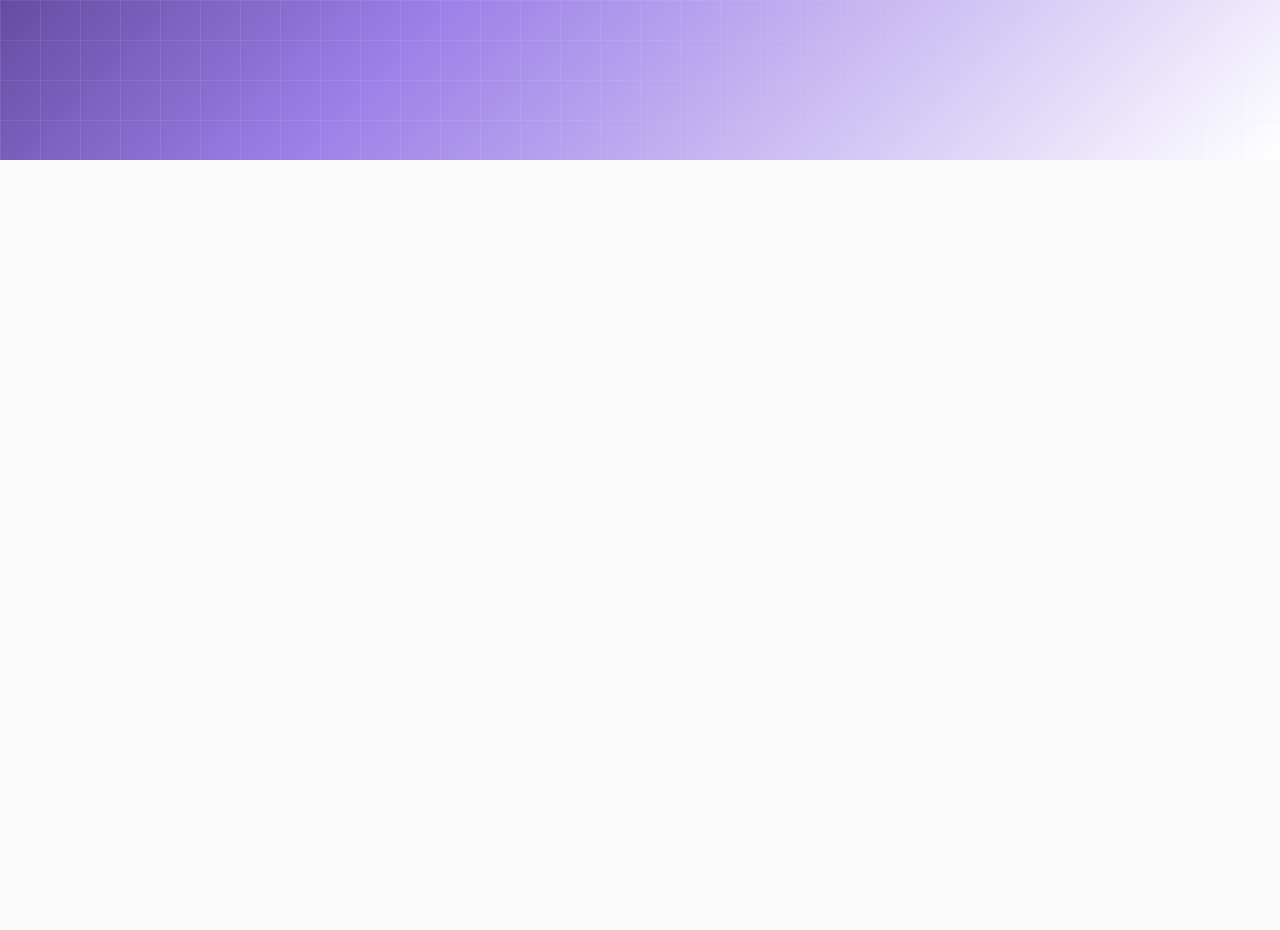
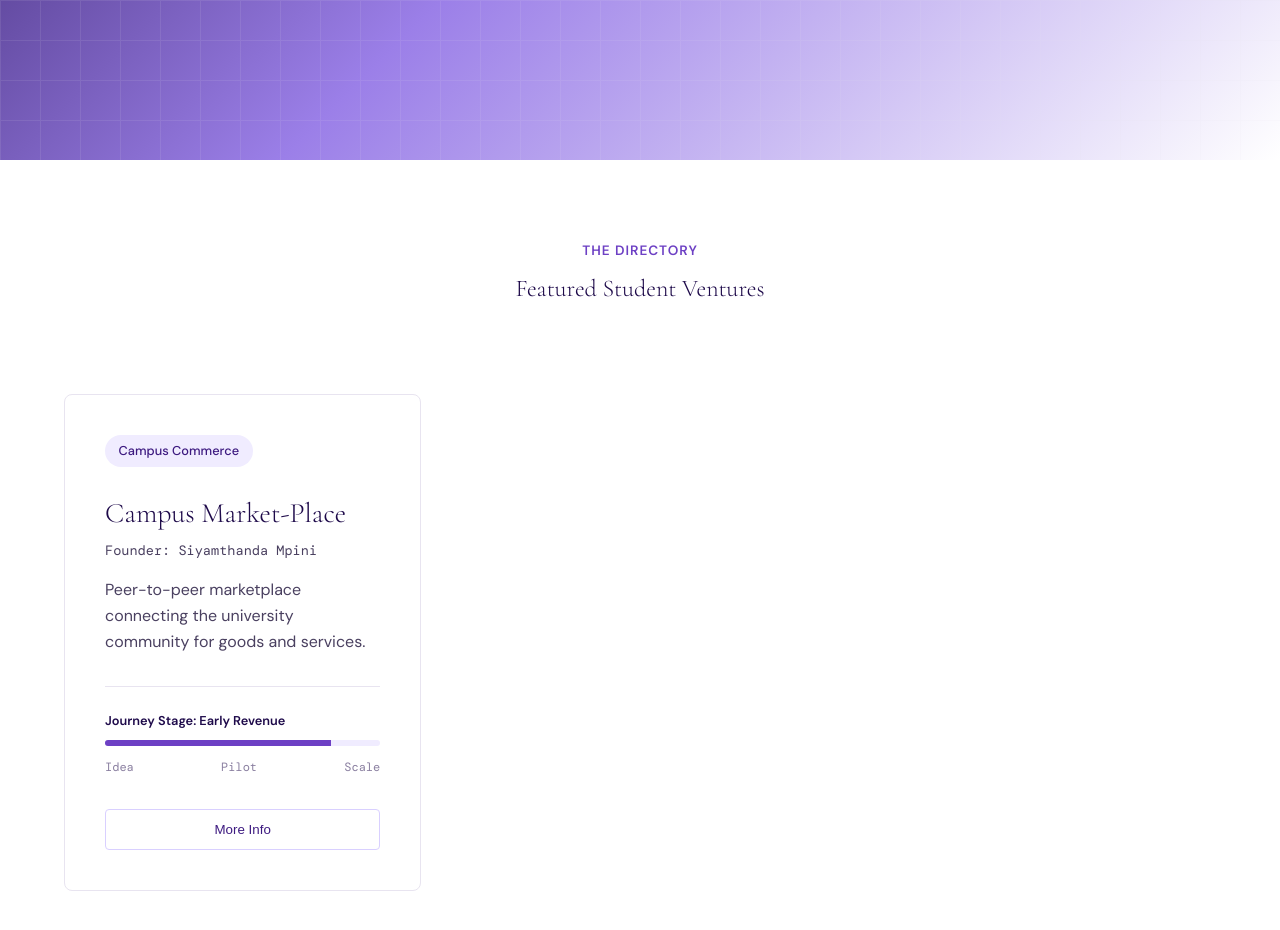
Before and after one commit to CtrlAltDefeat18/rhodes-ventures, a website: page index.html in a window 1280 px wide. Shown: the part 560-1490 px from the top of the page. Before the commit the page ends 800 px from the top, so only its background shows below. Drawn offline with nearby package versions, Linux system fonts and the light colour scheme.

Commit message:
Implement featured ventures section with modal
Added section for featured student ventures with a grid layout and venture cards, including a modal for more information.

```diff
--- a/index.html
+++ b/index.html
@@ -152,6 +152,29 @@
         .btn-primary:hover {
             background-color: var(--purple-900);
         }
+        /* Section Formatting */
+        section { padding: 5rem 5%; background: var(--white); }
+        .section-header { text-align: center; margin-bottom: 3.5rem; }
+        .kicker { color: var(--purple-600); font-weight: 600; text-transform: uppercase; font-size: 0.85rem; letter-spacing: 1px; display: block; margin-bottom: 0.5rem;}
+
+        /* Directory Grid & Cards */
+        .grid { display: grid; grid-template-columns: repeat(auto-fill, minmax(320px, 1fr)); gap: 2.5rem; max-width: 1200px; margin: 0 auto; }
+        .venture-card { border: 1px solid var(--rule); border-radius: 8px; padding: 2.5rem; transition: transform 0.3s ease, box-shadow 0.3s ease, border-color 0.3s ease; background: var(--white); display: flex; flex-direction: column; }
+        .venture-card:hover { transform: translateY(-4px); box-shadow: 0 12px 32px rgba(30, 10, 74, 0.08); border-color: var(--purple-200); }
+        .badge { display: inline-block; padding: 0.35rem 0.85rem; background: var(--purple-100); color: var(--purple-800); border-radius: 50px; font-size: 0.8rem; font-weight: 500; margin-bottom: 1.5rem; align-self: flex-start; }
+        .venture-card h3 { font-size: 1.75rem; margin-bottom: 0.25rem; }
+
+        /* Journey Tracker */
+        .journey-container { margin: 2rem 0; padding-top: 1.5rem; border-top: 1px solid var(--rule); flex-grow: 1; }
+        .journey-track { height: 6px; background: var(--purple-100); border-radius: 3px; position: relative; overflow: hidden; margin-bottom: 0.75rem; }
+        .journey-fill { height: 100%; background: var(--purple-600); width: 0%; transition: width 1.5s cubic-bezier(0.22, 1, 0.36, 1); }
+        .journey-labels { display: flex; justify-content: space-between; font-size: 0.75rem; color: var(--text-soft); font-family: 'DM Mono', monospace; }
+
+        /* Modal Foundation */
+        .modal { display: none; position: fixed; top: 0; left: 0; width: 100%; height: 100%; background: rgba(26, 16, 37, 0.85); z-index: 100; overflow-y: auto; padding: 2rem 5%; backdrop-filter: blur(4px); }
+        .modal-content { background: var(--white); max-width: 1000px; margin: 2rem auto; border-radius: 12px; padding: 4rem; position: relative; opacity: 0; transform: translateY(20px); }
+        .close-modal { position: absolute; top: 1.5rem; right: 2rem; background: none; border: none; font-size: 2rem; cursor: pointer; color: var(--text-soft); transition: color 0.2s; }
+        .close-modal:hover { color: var(--purple-900); }
     </style>
 </head>
 <body>
@@ -175,6 +198,46 @@
             </div>
         </div>
     </header>
+    <section id="ventures">
+        <div class="section-header gsap-reveal">
+            <span class="kicker">The Directory</span>
+            <h2>Featured Student Ventures</h2>
+        </div>
+        <div class="grid">
+
+            <!-- Venture Card: Campus Market-Place -->
+            <div class="venture-card gsap-reveal">
+                <span class="badge">Campus Commerce</span>
+                <h3>Campus Market-Place</h3>
+                <p class="data-text" style="font-size: 0.85rem; color: var(--text-mid); margin-bottom: 1rem;">Founder: Siyamthanda Mpini</p>
+                <p style="color: var(--text-mid);">Peer-to-peer marketplace connecting the university community for goods and services.</p>
+
+                <div class="journey-container">
+                    <p style="font-size: 0.8rem; font-weight: 600; margin-bottom: 0.5rem; color: var(--purple-900);">Journey Stage: Early Revenue</p>
+                    <div class="journey-track"><div class="journey-fill" data-progress="82%"></div></div>
+                    <div class="journey-labels">
+                        <span>Idea</span><span>Pilot</span><span>Scale</span>
+                    </div>
+                </div>
+
+                <button class="btn-primary" style="width: 100%; background: transparent; color: var(--purple-800); border-color: var(--purple-200);" onclick="openModal('campus-marketplace')">More Info</button>
+            </div>
+
+        </div>
+    </section>
+
+    <!-- Venture Modal Overlay -->
+    <div id="ventureModal" class="modal">
+        <div class="modal-content" id="modalInner">
+            <button class="close-modal" onclick="closeModal()">&times;</button>
+            <span class="badge" id="modalSector">Campus Commerce</span>
+            <h2 id="modalTitle" style="font-size: 2.5rem; margin-bottom: 0.5rem;">Campus Market-Place</h2>
+            <p class="data-text" style="color: var(--text-mid); margin-bottom: 2rem;">Founder: Siyamthanda Mpini</p>
+            <div id="modalBody">
+                <p>Full Business Model Canvas and evidence data will load here...</p>
+            </div>
+        </div>
+    </div>
 
     <script>
         // Initial GSAP Entrance Animations
@@ -186,6 +249,39 @@
             ease: "power3.out",
             delay: 0.2
         });
+        // Trigger Journey Progress Bars on Scroll
+        gsap.utils.toArray('.journey-fill').forEach(bar => {
+            gsap.to(bar, {
+                scrollTrigger: {
+                    trigger: bar,
+                    start: "top 95%"
+                },
+                width: bar.getAttribute('data-progress')
+            });
+        });
+
+        // Modal Controls
+        function openModal(ventureId) {
+            const modal = document.getElementById('ventureModal');
+            const inner = document.getElementById('modalInner');
+            modal.style.display = 'block';
+            document.body.style.overflow = 'hidden';
+
+            gsap.to(inner, { opacity: 1, y: 0, duration: 0.4, ease: "power3.out" });
+        }
+
+        function closeModal() {
+            const modal = document.getElementById('ventureModal');
+            const inner = document.getElementById('modalInner');
+
+            gsap.to(inner, {
+                opacity: 0, y: 20, duration: 0.3, ease: "power2.in",
+                onComplete: () => {
+                    modal.style.display = 'none';
+                    document.body.style.overflow = 'auto';
+                }
+            });
+        }
     </script>
 </body>
 </html>
```
